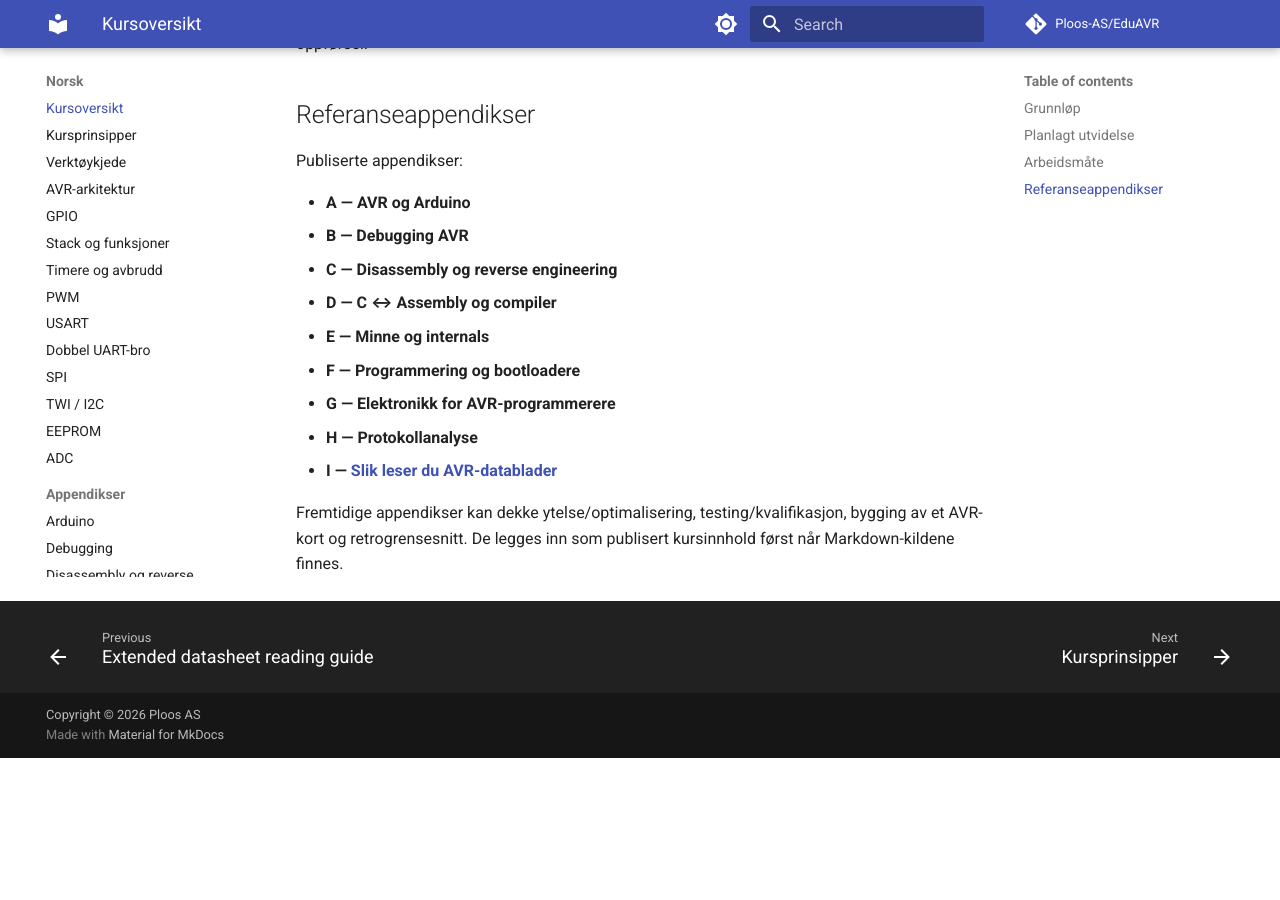
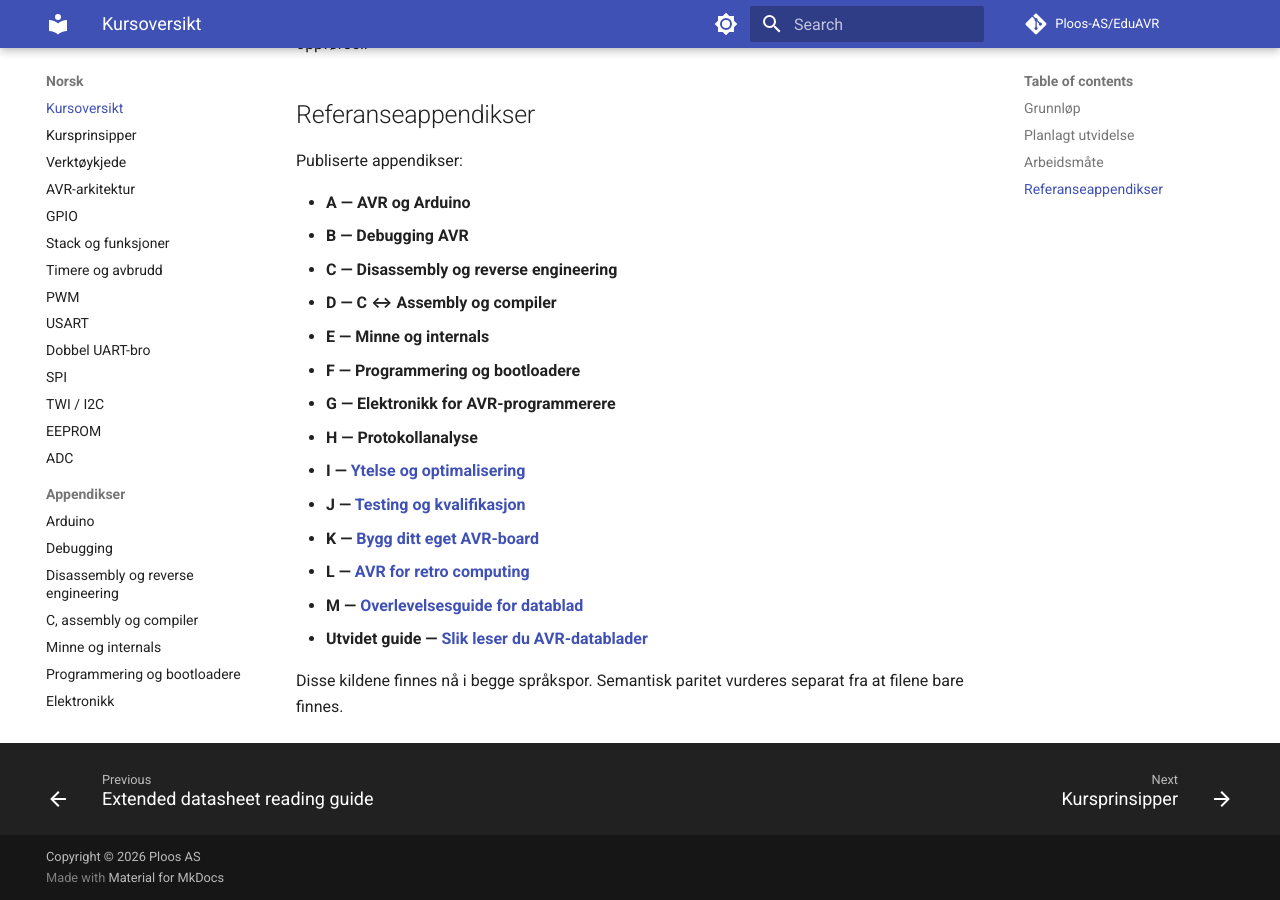
Before and after one commit to Ploos-AS/EduAVR, an MkDocs documentation site: the page built from docs/no/COURSE_OUTLINE.md, in a window 1280 px wide and 900 px high, scrolled down 1366 px. Built offline with MkDocs 1.6.1 and Material for MkDocs 9.7.7, drawn with Linux system fonts in a browser that asks for light colours; comment, search, counter and statistics services are not loaded; before the commit the page ends 2124 px from its top, so only the background shows below that.

Commit message:
docs: align Norwegian appendix outline

```diff
--- a/docs/no/COURSE_OUTLINE.md
+++ b/docs/no/COURSE_OUTLINE.md
@@ -47,6 +47,11 @@
 - **F — Programmering og bootloadere**
 - **G — Elektronikk for AVR-programmerere**
 - **H — Protokollanalyse**
-- **I — [Slik leser du AVR-datablader](appendix-i-reading-datasheets.md)**
+- **I — [Ytelse og optimalisering](vedlegg-i-ytelse.md)**
+- **J — [Testing og kvalifikasjon](vedlegg-j-testing-kvalifikasjon.md)**
+- **K — [Bygg ditt eget AVR-board](vedlegg-k-bygg-avr-board.md)**
+- **L — [AVR for retro computing](vedlegg-l-retro.md)**
+- **M — [Overlevelsesguide for datablad](vedlegg-m-databladguide.md)**
+- **Utvidet guide — [Slik leser du AVR-datablader](appendix-i-reading-datasheets.md)**
 
-Fremtidige appendikser kan dekke ytelse/optimalisering, testing/kvalifikasjon, bygging av et AVR-kort og retrogrensesnitt. De legges inn som publisert kursinnhold først når Markdown-kildene finnes.
+Disse kildene finnes nå i begge språkspor. Semantisk paritet vurderes separat fra at filene bare finnes.
```
